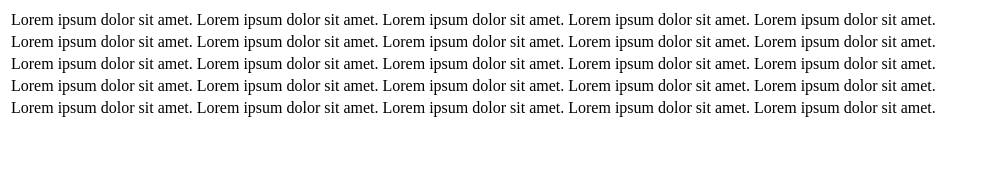
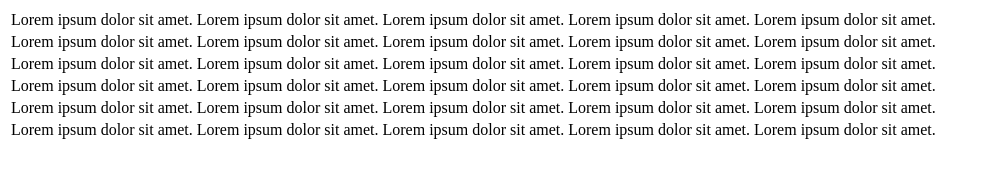
Before and after one commit to Ganeshvarma1819/test-repo, a plain HTML site: page index.html in a window 1280 px wide. Shown: the whole page, without its empty margins (0-987 px from the left). Drawn offline with Linux system fonts and the light colour scheme.

Commit message:
added 3rd row

```diff
--- a/index.html
+++ b/index.html
@@ -42,6 +42,13 @@
             <td>Lorem ipsum dolor sit amet.</td>
             <td>Lorem ipsum dolor sit amet.</td>
         </tr>
+        <tr>
+            <td>Lorem ipsum dolor sit amet.</td>
+            <td>Lorem ipsum dolor sit amet.</td>
+            <td>Lorem ipsum dolor sit amet.</td>
+            <td>Lorem ipsum dolor sit amet.</td>
+            <td>Lorem ipsum dolor sit amet.</td>
+        </tr>
     </table>
 </body>
 </html>
```
